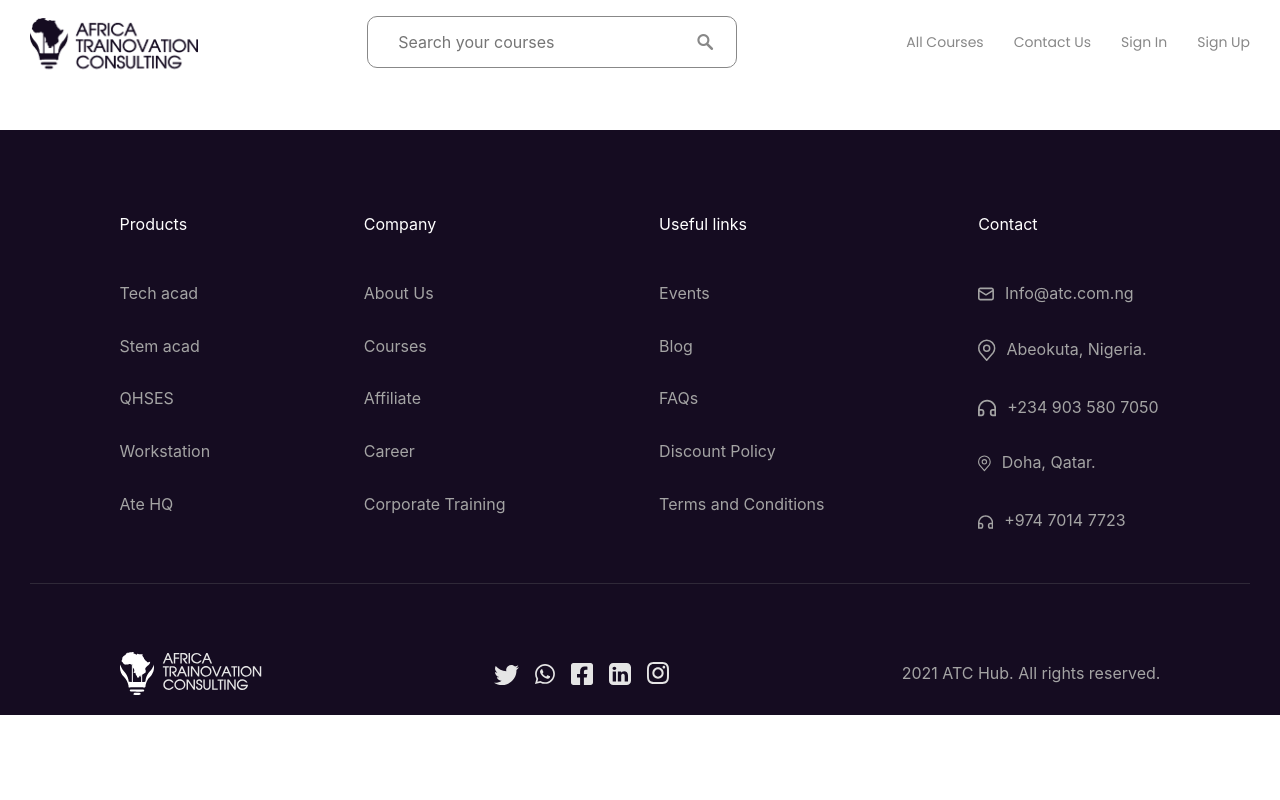
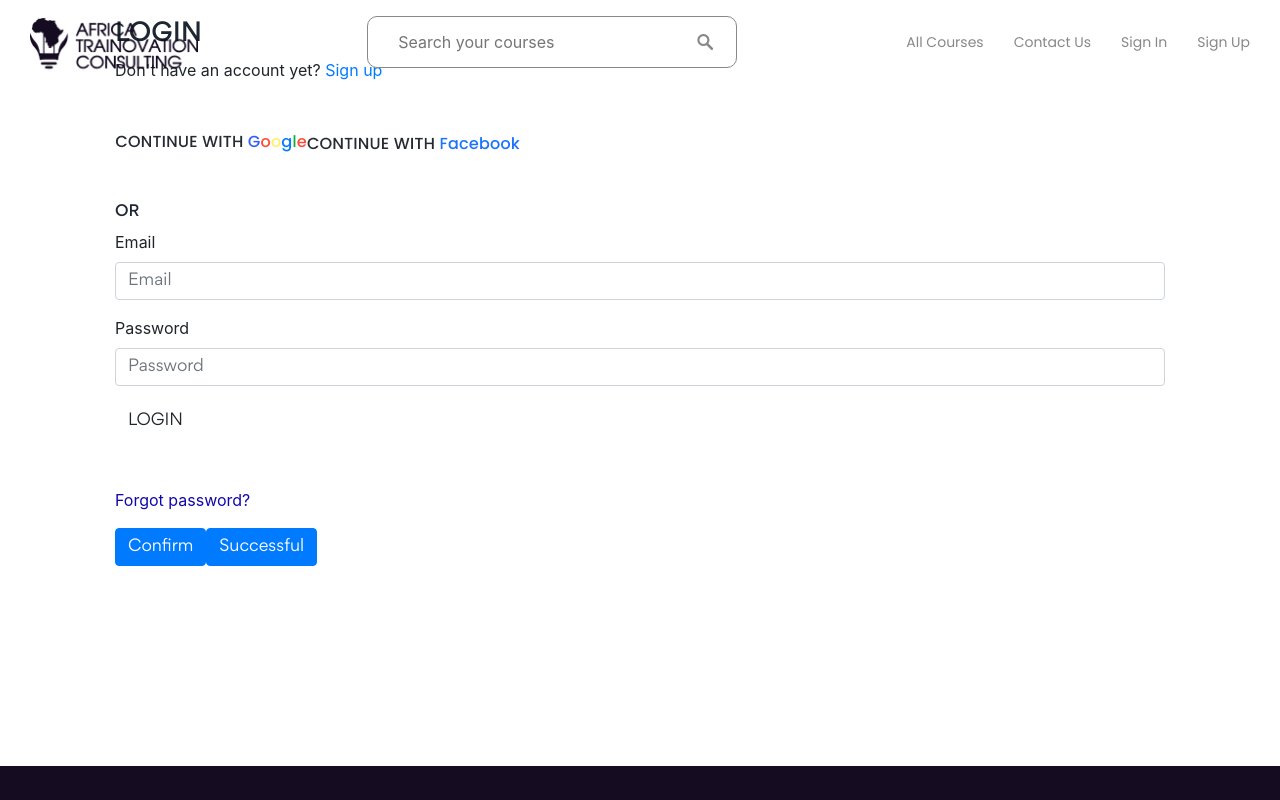
Before and after one commit to ATC-HUB/acadonline, a Nuxt app: page /login in a window 1280 px wide. Shown: the top 800 px of the page. Built offline with nearby package versions, Linux system fonts and the light colour scheme.

Commit message:
Login Codes added

```diff
--- a/pages/login.vue
+++ b/pages/login.vue
@@ -2,7 +2,126 @@
 <div class="main-wrapper">
     <Header />
     <MobileHeader />
+    <div class="section">
+            <div class="container">
 
+                <!-- Contact Wrapper Start -->
+                <div class="contact-wrapper">
+                    <div class="row align-items-center">
+                        <div class="signup-form">
+                            <form action="/examples/actions/confirmation.php" method="post">
+                                <div class="signin-head">
+                                  <h4 class="title" style="font-size: 25px;">LOGIN </h4>
+                                <span>Don't have an account yet? <a href="signup.html">Sign up</a></span>
+                                </div>
+
+                                <div class="socials mt-5">
+                                  <a href="#" class="btn-face m-b-20">
+                                    <img src="assets\images\CONTINUE WITH Google.png" alt="GOOGLE">
+                                </a>
+
+                                <a href="#" class="btn-face m-b-20">
+                                    <img src="assets\images\CONTINUE WITH Facebook.png" alt="GOOGLE">
+
+                                </a>
+                                </div>
+
+                                <h2 style="font-size: 15px; margin-top: 50px">OR</h2>
+
+                                <div class="form-group">
+                                    <label>Email</label>
+                                    <input type="email" class="form-control" name="email" placeholder="Email" required="required">
+                                </div>
+                                <div class="form-group">
+                                    <label>Password</label>
+                                    <input type="password" class="form-control" name="password" placeholder="Password" required="required">
+                                </div>
+
+                                <div class="form-group">
+                                    <button type="submit" class="btn signup-btn">LOGIN</button>
+                                </div>
+                                <div class="text-left mt-5" style="margin-top: -20px;"> <span type="button" style="color: #1207ab" data-bs-toggle="modal" data-bs-target="#exampleModal">Forgot password?</span></div>
+                            </form>
+
+
+  <!-- Modal -->
+  <div class="modal fade" id="exampleModal" tabindex="-1" aria-labelledby="exampleModalLabel" aria-hidden="true">
+    <div class="modal-dialog modal-dialog-centered" style="justify-content: center;">
+      <div class="modal-content" style="width: 70% !important; border-radius: 30px;">
+
+          <h4 class="mt-5" style="text-align: center !important;">FORGOT PASSWORD</h4>
+
+        <div class="modal-body">
+            <form>
+                <div class="mb-3 mt-3">
+                  <label for="recipient-name" class="col-form-label">Email</label>
+                  <input type="text" placeholder="Enter your email" class="form-control" id="recipient-name">
+                </div>
+                <button type="button" class="btn btn-primary continue mt-3" data-bs-toggle="modal" data-bs-target="#exampleModal1">Continue</button>
+
+              </form>
+        </div>
+      </div>
+    </div>
+  </div>
+
+
+  <button type="button" class="btn btn-primary continue mt-3" data-bs-toggle="modal" data-bs-target="#exampleModal1">Confirm</button>
+  <button type="button" class="btn btn-primary continue mt-3" data-bs-toggle="modal" data-bs-target="#exampleModal2">Successful</button>
+
+
+  <div class="modal fade" id="exampleModal1" tabindex="-1" aria-labelledby="exampleModalLabel" aria-hidden="true">
+    <div class="modal-dialog modal-dialog-centered" style="justify-content: center;">
+      <div class="modal-content" style="width: 70% !important; border-radius: 30px;">
+
+          <h5 class="mt-5" style="text-align: center !important;">CREATE NEW PASSWORD</h5>
+
+        <div class="modal-body">
+            <form>
+                <div class="mb-3">
+                  <label for="recipient-name" class="col-form-label">Create new password</label>
+                  <input type="text" placeholder="Enter new password" class="form-control" id="recipient-name">
+                </div>
+                <div class="mb-3 mt-5">
+                    <label for="recipient-name" class="col-form-label">Confirm new password</label>
+                    <input type="text" placeholder="Confirm password" class="form-control" id="recipient-name">
+                  </div>
+                <button type="button" class="btn btn-primary continue mt-5" data-bs-toggle="modal" data-bs-target="#exampleModal2">Confirm</button>
+
+              </form>
+        </div>
+      </div>
+    </div>
+  </div>
+
+
+
+  <div class="modal fade" id="exampleModal2" tabindex="-1" aria-labelledby="exampleModalLabel" aria-hidden="true">
+    <div class="modal-dialog modal-dialog-centered" style="justify-content: center;">
+      <div class="modal-content" style="width: 70% !important; border-radius: 30px;">
+
+          <h5 class="mt-5" style="text-align: center !important;">Password changed <br> successfully</h5>
+
+        <div class="modal-body">
+            <div class="markss">
+                <img src="assets\images\Group 144.png">
+            </div>
+            <div class="success">
+            <button type="button" class="btn btn-primary continue2 mt-5">Continue to Dashboard</button>
+            </div>
+
+        </div>
+      </div>
+    </div>
+  </div>
+                        </div>
+
+                    </div>
+                </div>
+                <!-- Contact Wrapper End -->
+
+            </div>
+        </div>
 
     <Footer />
     <Backtotop />
```
